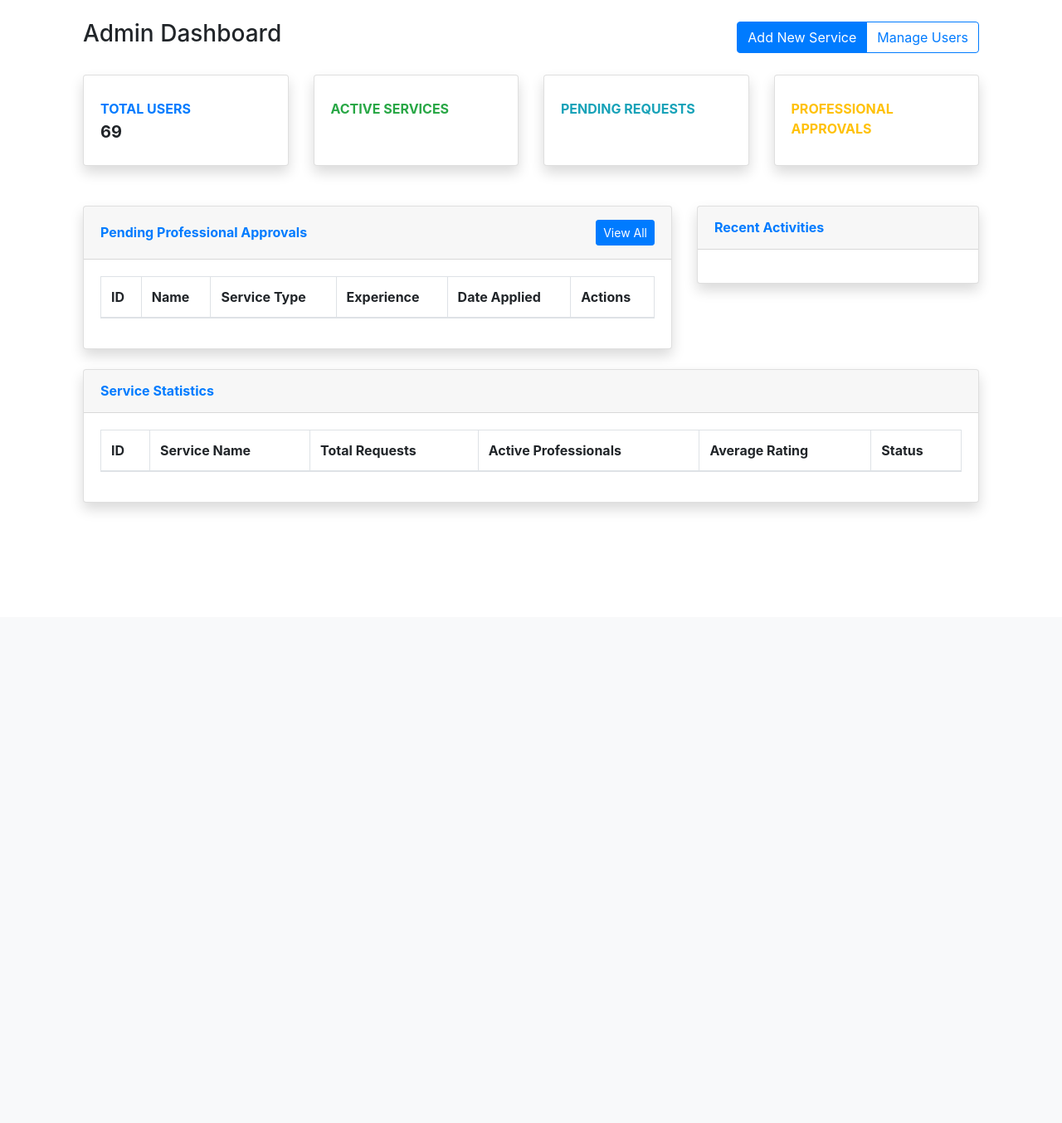
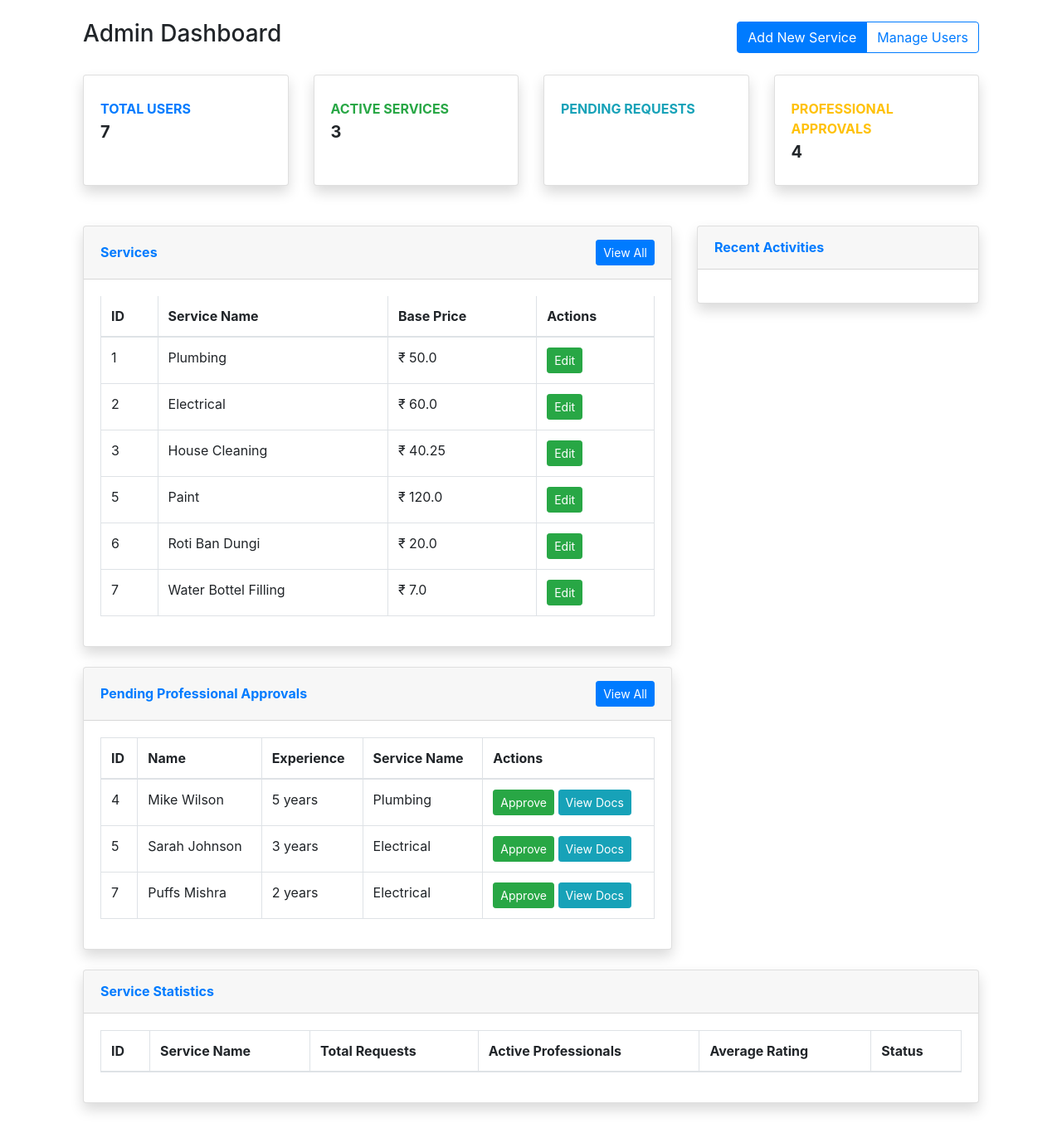
Before and after one commit to Moon-Wrecker/household-services-app, a Flask app: page /dashboard in a window 1280 px wide. Shown: the part 56-1410 px from the top of the page at 83% size. Before the commit the page ends 671 px from the top, so only its background shows below. Run offline with Flask 3, Linux system fonts and the light colour scheme; a user stored in the database is signed in; lists and menus that the app fills with data are empty; some libraries are stand-ins or nearby versions.

Commit message:
templates update

```diff
--- a/app.py
+++ b/app.py
@@ -72,15 +72,25 @@ def dashboard():
         service_count = Service.query.count()
         service_request_count = ServiceRequest.query.count()
         users = User.query.all()
+        pending_professionals = User.query.filter_by(role='professional').all()
         services = Service.query.all()
         service_requests = ServiceRequest.query.all()
-        return render_template('admin_dashboard.html', users=users, services=services, service_requests=service_requests, total_users=69)
+        active_services = ServiceRequest.query.count()
+        pending_approvals = User.query.filter_by(document_verified=False).count()
+        return render_template('admin_dashboard.html', users=users, services=services, service_requests=service_requests,
+                               total_users=user_count, customer=customer_count, total_services=service_count, total_service_requests=service_request_count,
+                               pending_professionals = pending_professionals, active_services = active_services, pending_approvals=pending_approvals)
     elif current_user.role == 'professional':
         service_requests = ServiceRequest.query.filter_by(professional_id=current_user.id).all()
         return render_template('professional_dashboard.html', service_requests=service_requests)
     else:
         service_requests = ServiceRequest.query.filter_by(customer_id=current_user.id).all()
         return render_template('customer_dashboard.html', service_requests=service_requests)
+
+@app.route('/approve_professional/<int:user_id>')
+@login_required
+def approve_professional():
+    pass
 
 @app.route('/services')
 def services():
@@ -150,6 +160,23 @@ def service_request(request_id):
 @app.route('/admin/users')
 @login_required
 def admin_users():
+
+    if current_user.role == 'admin':
+        if request.method == 'POST':
+            action = request.form.get('action')
+
+            if action == 'verify':  # Edit an existing service
+                user_id = request.form['user_id']
+                user = Service.query.get(user_id)
+                if user:
+                    user.document_verified = True
+                    db.session.commit()
+                    flash('User Verified Successfully.', 'success')
+                else:
+                    flash('User Not Found.', 'danger')
+
+
+
     if current_user.role == 'admin':
         users = User.query.all()
         return render_template('admin_users.html', users=users)
@@ -183,9 +210,6 @@ def admin_services():
     if current_user.role == 'admin':
         if request.method == 'POST':
             action = request.form.get('action')
-
-
-
             if action == 'edit':  # Edit an existing service
                 service_id = request.form['service_id']
                 service = Service.query.get(service_id)
--- a/templates/admin_dashboard.html
+++ b/templates/admin_dashboard.html
@@ -86,37 +86,32 @@
         <div class="col-xl-8 col-lg-7">
             <div class="card shadow mb-4">
                 <div class="card-header py-3 d-flex flex-row align-items-center justify-content-between">
-                    <h6 class="m-0 font-weight-bold text-primary">Pending Professional Approvals</h6>
-                    <a href="{{ url_for('admin_users') }}" class="btn btn-sm btn-primary">View All</a>
+                    <h6 class="m-0 font-weight-bold text-primary">Services</h6>
+                    <a href="{{ url_for('services') }}" class="btn btn-sm btn-primary">View All</a>
                 </div>
                 <div class="card-body">
                     <div class="table-responsive">
                         <table class="table table-bordered">
                             <thead>
                                 <tr>
-                                    <th>ID</th>
-                                    <th>Name</th>
-                                    <th>Service Type</th>
-                                    <th>Experience</th>
-                                    <th>Date Applied</th>
-                                    <th>Actions</th>
+                                    <tr>
+                                        <th>ID</th>
+                                        <th>Service Name</th>
+                                        <th>Base Price</th>
+                                        <th>Actions</th>
+                                    </tr>
                                 </tr>
                             </thead>
                             <tbody>
-                                {% for professional in pending_professionals %}
+                                {% for ser in services %}
                                 <tr>
-                                    <td>{{ professional.id }}</td>
-                                    <td>{{ professional.full_name }}</td>
-                                    <td>{{ professional.service_type }}</td>
-                                    <td>{{ professional.experience }} years</td>
-                                    <td>{{ professional.date_created.strftime('%Y-%m-%d') }}</td>
+                                    <td>{{ ser.id }}</td>
+                                    <td>{{ ser.name }}</td>
+                                    <td>₹ {{ ser.price }}</td>
                                     <td>
-                                        <form action="{{ url_for('approve_professional', user_id=professional.id) }}" method="post" class="d-inline">
-                                            <button type="submit" class="btn btn-sm btn-success">Approve</button>
+                                        <form action="{{ url_for('services') }}" method="post" class="d-inline">
+                                            <button type="submit" class="btn btn-sm btn-success">Edit</button>
                                         </form>
-                                        <button type="button" class="btn btn-sm btn-info" data-toggle="modal" data-target="#viewDocsModal{{ professional.id }}">
-                                            View Docs
-                                        </button>
                                     </td>
                                 </tr>
                                 {% endfor %}
@@ -144,6 +139,54 @@
                             </div>
                         </div>
                         {% endfor %}
+                    </div>
+                </div>
+            </div>
+        </div>
+    </div>
+
+    <!-- Content Row -->
+    <div class="row">
+        <!-- Pending Approvals -->
+        <div class="col-xl-8 col-lg-7">
+            <div class="card shadow mb-4">
+                <div class="card-header py-3 d-flex flex-row align-items-center justify-content-between">
+                    <h6 class="m-0 font-weight-bold text-primary">Pending Professional Approvals</h6>
+                    <a href="{{ url_for('admin_users') }}" class="btn btn-sm btn-primary">View All</a>
+                </div>
+                <div class="card-body">
+                    <div class="table-responsive">
+                        <table class="table table-bordered">
+                            <thead>
+                                <tr>
+                                    <tr>
+                                        <th>ID</th>
+                                        <th>Name</th>
+                                        <th>Experience</th>
+                                        <th>Service Name</th>
+                                        <th>Actions</th>
+                                    </tr>
+                                </tr>
+                            </thead>
+                            <tbody>
+                                {% for professional in pending_professionals %}
+                                <tr>
+                                    <td>{{ professional.id }}</td>
+                                    <td>{{ professional.full_name }}</td>
+                                    <td>{{ professional.experience }} years</td>
+                                    <td>{{ professional.service_type }}</td>
+                                    <td>
+                                        <form action="{{ url_for('approve_professional', user_id=professional.id) }}" method="post" class="d-inline">
+                                            <button type="submit" class="btn btn-sm btn-success">Approve</button>
+                                        </form>
+                                        <button type="button" class="btn btn-sm btn-info" data-toggle="modal" data-target="#viewDocsModal{{ professional.id }}">
+                                            View Docs
+                                        </button>
+                                    </td>
+                                </tr>
+                                {% endfor %}
+                            </tbody>
+                        </table>
                     </div>
                 </div>
             </div>
--- a/templates/admin_services.html
+++ b/templates/admin_services.html
@@ -48,7 +48,7 @@
             </div>
             <div class="col-md-6 mb-3">
               <label for="price" class="form-label">Base Price (₹)</label>
-              <input type="number" class="form-control" id="price" name="price" step="0.01" required>
+              <input type="number" class="form-control" id="price" name="price" step="5" required>
             </div>
             <div class="col-md-6 mb-3">
               <label for="time_required" class="form-label">Time Required (minutes)</label>
```
